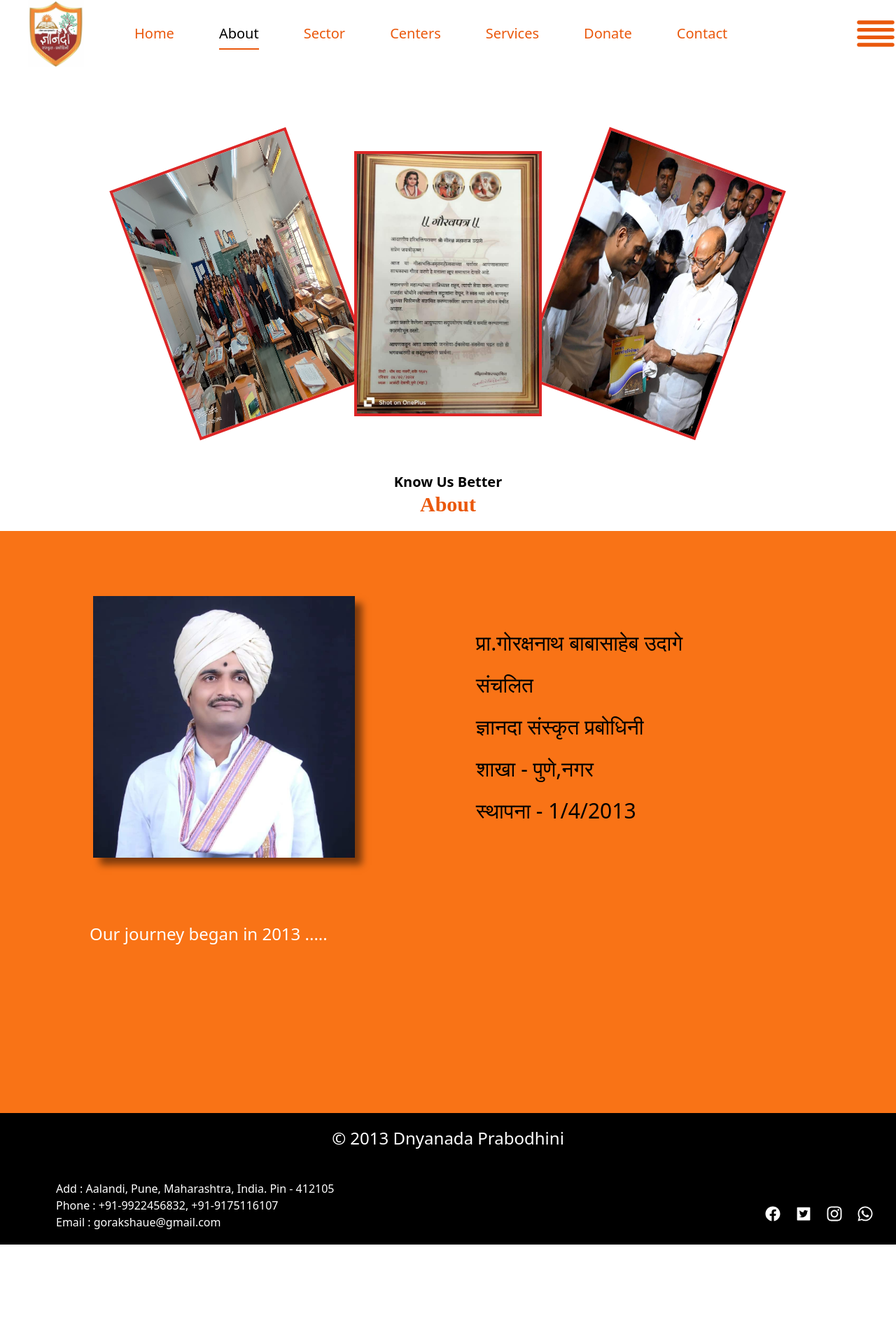
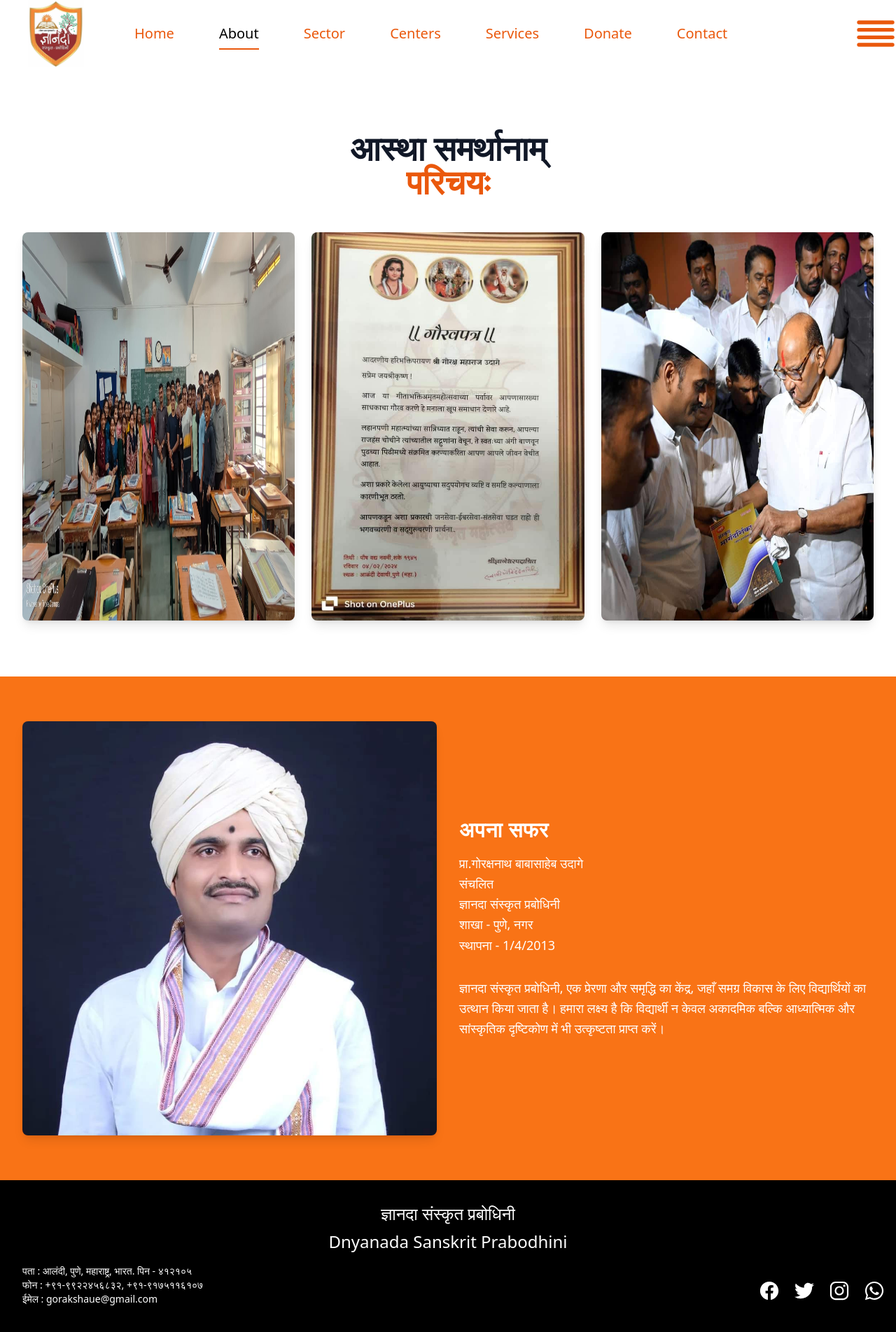
Before and after one commit to Ajay4615/Dnyanda, a React (Vite) app: page /AboutUs in a window 1280 px wide. Shown: the top 1904 px of the page at 70% size. Before the commit the page ends 1779 px from the top, so only its background shows below. Built offline with nearby package versions, Linux system fonts and the light colour scheme.

Commit message:
Done some changes in about-us page & in sector page

```diff
--- a/src/Components/AboutUs.jsx
+++ b/src/Components/AboutUs.jsx
@@ -1,65 +1,88 @@
 import React from "react";
-
 
 function AboutUs() {
   return (
-    <>
-      <div className="w-full flex justify-center items-center mt-3 md:mt-10">
-        <div className=" flex gap-6 w-full md:w-2/3 py-20">
-          <div className=" flex items-center justify-center w-2/3 ">
+    <div className="bg-gray-100">
+      {/* Hero Section */}
+      <section className="relative py-20 bg-white">
+        <div className="max-w-7xl mx-auto px-4 sm:px-6 lg:px-8">
+          <div className="text-center">
+            <h2 className="text-3xl font-extrabold text-gray-900 sm:text-4xl md:text-5xl">
+              <span className="block">आस्था समर्थानाम्</span>
+              <span className="block text-orange-600 font-cursive text-5xl">
+                परिचयः
+              </span>
+            </h2>
+          </div>
+          <div className="mt-12 grid grid-cols-1 gap-8 md:grid-cols-3 md:gap-6">
+            {/* Left Image */}
+            <div className="flex justify-center">
               <img
-              // src="/images/left.jpg"
                 src="/images/campus3.jpg"
-              alt="image"
-              className=" rotate-[-20deg] h-full z-10 border-4 border-red-600 "
+                alt="Campus"
+                className="rounded-lg shadow-lg max-h-80 md:max-h-full"
               />
             </div>
-          <div className="flex items-center w-2/3">
+            {/* Middle Image */}
+            <div className="flex justify-center">
               <img
                 src="/images/middle.jpg"
-              alt="image"
-              className=" h-full  z-20  border-4 border-red-600"
+                alt="Middle"
+                className="rounded-lg shadow-lg max-h-80 md:max-h-full"
               />
             </div>
-          <div className=" flex items-center w-2/3">
+            {/* Right Image */}
+            <div className="flex justify-center">
               <img
                 src="/images/right.jpg"
-              alt="image"
-              className=" rotate-[20deg] lg:h-full h-full  z-10 border-4 border-red-600 "
+                alt="Right"
+                className="rounded-lg shadow-lg max-h-80 md:max-h-full"
               />
             </div>
           </div>
         </div>
+      </section>
 
-      <div className="text-center">
-        <p className="text-xl">
-          <b>Know Us Better </b>
-        </p>
-        <p
-          className="text-orange-600 text-3xl "
-          style={{ fontFamily: "cursive" }}
-        >
-          <b>About</b>
+      {/* Content Section */}
+      <section className="py-16 bg-orange-500">
+        <div className="max-w-7xl mx-auto px-4 sm:px-6 lg:px-8">
+          <div className="grid grid-cols-1 md:grid-cols-2 gap-8">
+            {/* Image */}
+            <div className="flex justify-center items-center">
+              <img
+                src="/images/aboutpage.jpg"
+                alt="About Page"
+                className="rounded-lg shadow-lg max-w-full"
+              />
+            </div>
+            {/* Text */}
+            <div className="flex flex-col justify-center">
+              <div className="text-center md:text-left">
+                <h3 className="text-3xl font-extrabold text-white tracking-wide mb-4">
+                  अपना सफर
+                </h3>
+                <p className="text-white text-lg leading-relaxed">
+                  प्रा.गोरक्षनाथ बाबासाहेब उदागे <br />
+                  संचलित<br />
+                  ज्ञानदा संस्कृत प्रबोधिनी<br />
+                  शाखा - पुणे, नगर<br />
+                  स्थापना - 1/4/2013
                 </p>
               </div>
-
-      <div className="w-screen  bg-orange-500 mt-5">
-        <div className="flex ">
-          <div className=" px-4 md:px-10 w-1/2 flex justify-center items-center">
-            <img src="./images/aboutpage.jpg" alt="" className="w-fit h-2/3 " style={{boxShadow: '10px 10px 10px rgba(0, 0, 0, 0.5)'}}/>
-          </div>
-          <div className=" flex items-center justify-center">
-            <div className="text-black p-4 md:p-10  text-xl md:text-3xl flex items-center justify-center">
-           <p className="md:leading-loose"> प्रा.गोरक्षनाथ बाबासाहेब उदागे <br />संचलित<br />ज्ञानदा संस्कृत प्रबोधिनी<br />शाखा - पुणे,नगर<br />स्थापना - 1/4/2013</p>
+              <div className="mt-8 text-center md:text-left">
+                <p className="text-white text-lg leading-relaxed">
+                  ज्ञानदा संस्कृत प्रबोधिनी, एक प्रेरणा और समृद्धि का केंद्र,
+                  जहाँ समग्र विकास के लिए विद्यार्थियों का उत्थान किया जाता
+                  है। हमारा लक्ष्य है कि विद्यार्थी न केवल अकादमिक बल्कि
+                  आध्यात्मिक और सांस्कृतिक दृष्टिकोण में भी उत्कृष्टता प्राप्त
+                  करें।
+                </p>
               </div>
             </div>
           </div>
-
-        <div className="pb-60">
-          <p className="text-white px-10 md:px-32 text-lg md:text-2xl">Our journey began in 2013 .....</p>
         </div>
+      </section>
     </div>
-    </>
   );
 }
 
--- a/src/Components/Footer.jsx
+++ b/src/Components/Footer.jsx
@@ -1,47 +1,45 @@
 import React from "react";
-
-import { IoLogoFacebook } from "react-icons/io5";
-import { AiFillTwitterSquare } from "react-icons/ai";
-import { FaInstagram } from "react-icons/fa6";
+import { IoLogoFacebook, IoLogoTwitter, IoLogoInstagram } from "react-icons/io5";
 import { FaWhatsapp } from "react-icons/fa";
 import { Link } from "react-router-dom";
+
 function Footer() {
   return (
-    <>
-      <div className="w-full bg-black text-white pt-5">
-        <div className="text-center text-2xl flex justify-center items-center ">
-          © 2013 Dnyanada Prabodhini
+    <footer className="bg-black text-white py-8">
+      <div className="container mx-auto">
+        <div className="text-center text-2xl mb-4">
+          <div className="flex flex-col items-center">
+            <span className="block mb-2">ज्ञानदा संस्कृत प्रबोधिनी</span>
+            <span className="block">Dnyanada Sanskrit Prabodhini</span>
+          </div>
         </div>
-        <div className="flex flex-col md:flex-row  ">
-          <div className="mt-5 pb-5 md:px-20 px-3 w-full md:w-1/2 ">
-            <p>
-              <br /> Add : Aalandi, Pune, Maharashtra, India. Pin - 412105{" "}
-              <br />
-              Phone : +91-9922456832, +91-9175116107 <br />
-              Email : gorakshaue@gmail.com <br />
+        <div className="flex flex-col md:flex-row md:justify-between">
+          <div className="md:w-1/2 md:px-8 px-4 mb-4">
+            <p className="text-sm">
+              पता : आलंदी, पुणे, महाराष्ट्र, भारत. पिन - ४१२१०५ <br />
+              फोन : +९१-९९२२४५६८३२, +९१-९१७५११६१०७ <br />
+              ईमेल : gorakshaue@gmail.com
             </p>
           </div>
-          <div className=" w-full md:w-1/2 flex justify-center md:justify-end items-end p-8 ">
-            <p className="flex gap-5 text-2xl">
-              <Link>
+          <div className="md:w-1/2 flex justify-center md:justify-end items-center px-4">
+            <div className="flex gap-5 text-3xl">
+              <Link to="#" className="text-white hover:text-gray-400">
                 <IoLogoFacebook />
               </Link>
-              <Link>
-                <AiFillTwitterSquare />
+              <Link to="#" className="text-white hover:text-gray-400">
+                <IoLogoTwitter />
               </Link>
-
-              <Link>
-                <FaInstagram />
+              <Link to="#" className="text-white hover:text-gray-400">
+                <IoLogoInstagram />
               </Link>
-
-              <Link>
+              <Link to="#" className="text-white hover:text-gray-400">
                 <FaWhatsapp />
               </Link>
-            </p>
+            </div>
           </div>
         </div>
       </div>
-    </>
+    </footer>
   );
 }
 
--- a/src/Components/Sector.jsx
+++ b/src/Components/Sector.jsx
@@ -3,61 +3,51 @@ import React from "react";
 function Sector() {
   return (
     <>
-      <div className="">
+      <div className="relative">
         <img
           src="/images/flower.jpg"
           alt="flower"
-          className="h-30vh md:h-80vh w-full opacity-40 rounded-xl"
+          className="h-80vh md:h-60vh w-full object-cover opacity-40 rounded-xl"
+        />
+        <div className="absolute bottom-4 left-4">
+          <p className="text-xl md:text-2xl text-white">
+            {/* <b>Latest updates regarding school, events, and achievements.</b> */}
+          </p>
+        </div>
+      </div>
+
+      <div className="mt-8">
+        <p className="text-4xl text-center text-orange-500 font-cursive mb-8">
+          <b>News</b>
+        </p>
+        <div className="grid grid-cols-1 md:grid-cols-2 gap-6 md:gap-8">
+          <div className="flex justify-center items-center p-3 border-4 border-orange-500 rounded-lg">
+            <img
+              src="/images/news1.jpg"
+              alt="news1"
+              className="rounded-lg"
             />
           </div>
-      <div className="relative left-4 bottom-16  md:bottom-16 flex flex-col">
-        <p className="text-center text-xl">
-          <b>Latest updates regarding school, events and achievements.</b>
-        </p>
-        <p className="text-center text-red-700 text-xl md:block hidden">
-          <b>-------------------------------------------------------</b>
-        </p>
-      </div>
-
-      <div>
-        <p
-          className="text-center text-5xl text-orange-500"
-          style={{ fontFamily: "cursive" }}
-        >
-          News
-        </p>
-        <div className="flex">
-          <div className="flex-col  md:w-1/2">
-            <div className="md:p-10 p-3 text-center">
+          <div className="flex justify-center items-center p-3 border-4 border-orange-500 rounded-lg">
             <img
-                src="/images/news1.jpg"
-                alt="image  "
-                className="border border-x-4 border-y-4 border-black"
+              src="/images/news2.jpg"
+              alt="news2"
+              className="rounded-lg"
             />
           </div>
-            <div className="md:p-10 p-3 ">
+          <div className="flex justify-center items-center p-3 border-4 border-orange-500 rounded-lg">
             <img
-                src="/images/news2.jpg"
-                alt="image  "
-                className="border w-fit border-x-4 border-y-4 border-black"
+              src="/images/news3.jpg"
+              alt="news3"
+              className="rounded-lg"
             />
           </div>
-          </div>
-          <div className="flex-col md:w-1/2">
-            <div className="md:p-10 p-3 ">
-              <img
-                src="/images/news3.jpg"
-                alt="image  "
-                className="border border-x-4 border-y-4 border-black"
-              />
-            </div>
-            <div className="md:p-10 p-3 ">
+          <div className="flex justify-center items-center p-3 border-4 border-orange-500 rounded-lg">
             <img
               src="/images/news4.jpg"
-                alt="image  "
-                className="border border-x-4 border-y-4 border-black"
+              alt="news4"
+              className="rounded-lg"
             />
-            </div>
           </div>
         </div>
       </div>
```
Lines whose indentation alone changed are shown as unchanged.
